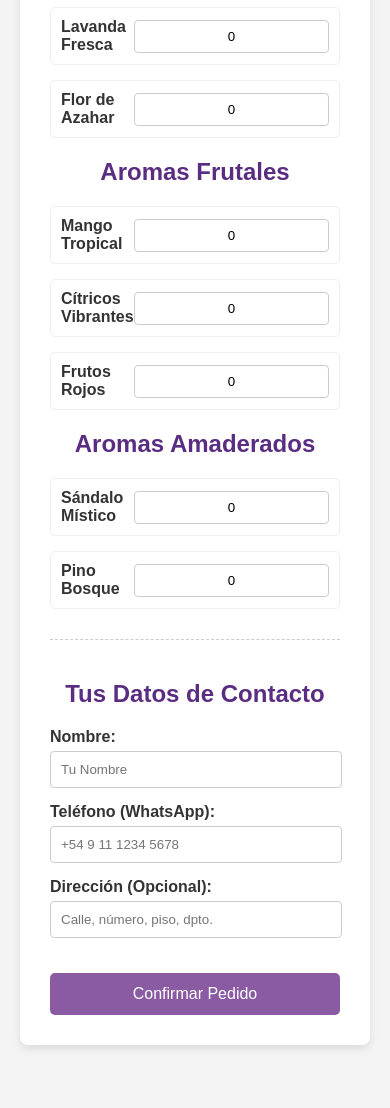
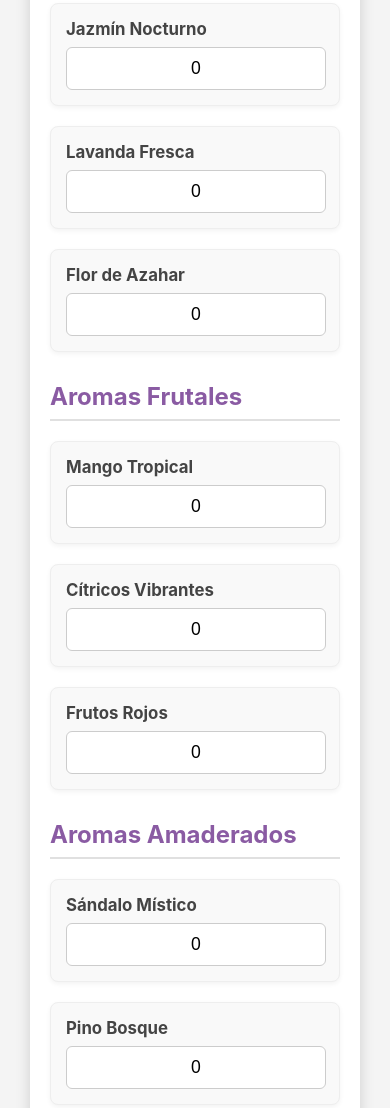
Before and after one commit to laquimicarosario/kbpedidos, a plain HTML site: page index.html in a window 390 px wide. Shown: the part 418-1526 px from the top of the page. Before the commit the page ends 1483 px from the top, so only its background shows below. Drawn offline with Linux system fonts and the light colour scheme.

Commit message:
Update style.css

```diff
--- a/style.css
+++ b/style.css
@@ -1,56 +1,84 @@
 body {
-    font-family: Arial, sans-serif;
+    font-family: 'Inter', Arial, sans-serif; /* Usando Inter como fuente */
     margin: 0;
     padding: 20px;
     background-color: #f4f4f4;
     color: #333;
     display: flex;
     justify-content: center;
-    align-items: flex-start;
+    align-items: flex-start; /* Alinea al inicio para que el contenido no se centre verticalmente si es muy largo */
     min-height: 100vh;
+    box-sizing: border-box; /* Incluye padding en el tamaño total */
 }
 
 .container {
     background-color: #fff;
     padding: 30px;
-    border-radius: 8px;
-    box-shadow: 0 4px 10px rgba(0,0,0,0.1);
-    max-width: 600px;
+    border-radius: 12px; /* Más redondeado */
+    box-shadow: 0 6px 15px rgba(0,0,0,0.15); /* Sombra más pronunciada */
+    max-width: 700px; /* Ancho máximo un poco más grande */
     width: 100%;
+    box-sizing: border-box;
 }
 
-h1, h2 {
+h1 {
     color: #5a2d82;
     text-align: center;
-    margin-bottom: 20px;
+    margin-bottom: 10px;
+    font-size: 2.5em; /* Tamaño de fuente más grande */
 }
 
-p {
+.subtitle {
     text-align: center;
     margin-bottom: 30px;
+    color: #666;
+    font-size: 1.1em;
+}
+
+h2 {
+    color: #8a5ba3;
+    border-bottom: 2px solid #e0e0e0; /* Borde más visible */
+    padding-bottom: 8px;
+    margin-top: 30px;
+    margin-bottom: 20px;
+    font-size: 1.8em;
+}
+
+.aroma-section {
+    margin-bottom: 30px;
+}
+
+.aroma-grid {
+    display: grid;
+    grid-template-columns: repeat(auto-fit, minmax(250px, 1fr)); /* Columnas responsivas */
+    gap: 20px; /* Espacio entre items */
 }
 
 .aroma-item {
     display: flex;
-    justify-content: space-between;
-    align-items: center;
-    margin-bottom: 15px;
-    padding: 10px;
+    flex-direction: column; /* Apila label y input */
+    align-items: flex-start;
+    padding: 15px;
+    background-color: #f9f9f9;
     border: 1px solid #eee;
-    border-radius: 5px;
+    border-radius: 8px;
+    box-shadow: 0 2px 5px rgba(0,0,0,0.05);
 }
 
 .aroma-item label {
-    flex-basis: 70%;
     font-weight: bold;
+    margin-bottom: 8px;
+    color: #444;
+    font-size: 1.05em;
 }
 
 .aroma-item input[type="number"] {
-    flex-basis: 25%;
-    padding: 8px;
+    width: calc(100% - 20px); /* Ajusta el ancho */
+    padding: 10px;
     border: 1px solid #ccc;
-    border-radius: 4px;
+    border-radius: 6px;
     text-align: center;
+    font-size: 1.1em;
     -moz-appearance: textfield; /* Para Firefox */
 }
 
@@ -61,47 +89,59 @@ p {
 }
 
 .contact-info {
-    margin-top: 30px;
-    padding-top: 20px;
-    border-top: 1px dashed #ccc;
+    margin-top: 40px;
+    padding-top: 25px;
+    border-top: 2px dashed #e0e0e0;
 }
 
 .contact-info label {
     display: block;
-    margin-bottom: 5px;
+    margin-bottom: 8px;
     font-weight: bold;
+    color: #444;
 }
 
 .contact-info input[type="text"],
 .contact-info input[type="tel"] {
-    width: calc(100% - 20px);
-    padding: 10px;
-    margin-bottom: 15px;
+    width: calc(100% - 22px); /* Ajusta el ancho para padding */
+    padding: 12px;
+    margin-bottom: 20px;
     border: 1px solid #ccc;
-    border-radius: 4px;
+    border-radius: 6px;
+    font-size: 1.1em;
 }
 
 button {
     background-color: #8a5ba3;
     color: white;
-    padding: 12px 20px;
+    padding: 15px 25px;
     border: none;
-    border-radius: 5px;
+    border-radius: 8px;
     cursor: pointer;
-    font-size: 16px;
+    font-size: 1.2em;
+    font-weight: bold;
     width: 100%;
-    margin-top: 20px;
-    transition: background-color 0.3s ease;
+    margin-top: 25px;
+    transition: background-color 0.3s ease, transform 0.2s ease;
+    display: flex;
+    align-items: center;
+    justify-content: center;
+    gap: 10px; /* Espacio entre icono y texto */
 }
 
 button:hover {
     background-color: #6d477e;
+    transform: translateY(-2px); /* Pequeño efecto al pasar el ratón */
+}
+
+button i {
+    font-size: 1.2em; /* Tamaño del icono */
 }
 
 #orderSummary {
-    margin-top: 30px;
-    border-top: 1px dashed #ccc;
-    padding-top: 20px;
+    margin-top: 40px;
+    border-top: 2px dashed #e0e0e0;
+    padding-top: 25px;
     text-align: center;
 }
 
@@ -111,26 +151,64 @@ button:hover {
 
 #summaryText {
     background-color: #eee;
-    padding: 15px;
-    border-radius: 5px;
+    padding: 20px;
+    border-radius: 8px;
     text-align: left;
-    white-space: pre-wrap; /* Mantiene saltos de línea y espacios */
-    word-wrap: break-word; /* Rompe palabras largas */
-    margin-bottom: 20px;
-    overflow-x: auto; /* Para scroll horizontal si el texto es muy largo */
+    white-space: pre-wrap;
+    word-wrap: break-word;
+    margin-bottom: 25px;
+    overflow-x: auto;
+    font-size: 1.05em;
+    line-height: 1.6;
+    border: 1px solid #ddd;
 }
 
-#orderSummary button {
-    width: auto;
-    display: inline-block;
-    margin: 5px;
+.summary-buttons {
+    display: flex;
+    flex-wrap: wrap; /* Permite que los botones se envuelvan en pantallas pequeñas */
+    justify-content: center;
+    gap: 15px; /* Espacio entre botones */
+}
+
+.summary-buttons button {
+    width: auto; /* Ancho automático para los botones de resumen */
+    padding: 12px 20px;
+    font-size: 1em;
+    margin-top: 0; /* Elimina el margen superior extra */
     background-color: #5a2d82;
 }
 
-#orderSummary button:hover {
+.summary-buttons button:hover {
     background-color: #431f64;
 }
 
 .hidden {
     display: none;
 }
+
+/* Media Queries para Responsividad */
+@media (max-width: 600px) {
+    .container {
+        padding: 20px;
+        margin: 10px;
+    }
+    h1 {
+        font-size: 2em;
+    }
+    h2 {
+        font-size: 1.5em;
+    }
+    .aroma-grid {
+        grid-template-columns: 1fr; /* Una columna en pantallas pequeñas */
+    }
+    .aroma-item input[type="number"] {
+        width: calc(100% - 20px);
+    }
+    .contact-info input[type="text"],
+    .contact-info input[type="tel"] {
+        width: calc(100% - 20px);
+    }
+    .summary-buttons button {
+        width: 100%; /* Botones de resumen ocupan todo el ancho */
+    }
+}
```
